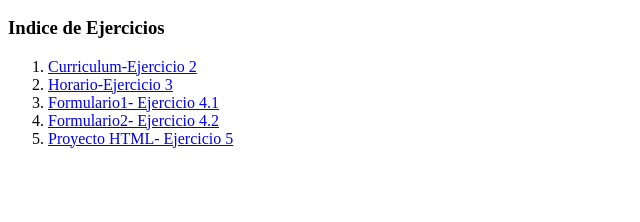
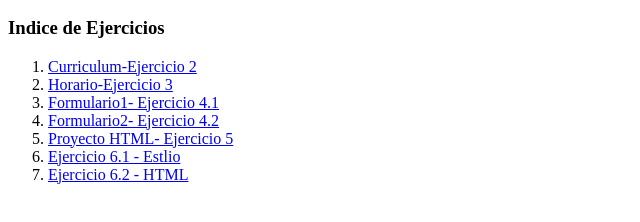
Before and after one commit to Ibaisolves/APW-25-26, a plain HTML site: page index.html in a window 1280 px wide. Shown: the part 110-332 px from the top of the page, without its empty margins (0-640 px from the left). Drawn offline with Linux system fonts and the light colour scheme.

Commit message:
Update index.html

```diff
--- a/index.html
+++ b/index.html
@@ -18,6 +18,8 @@
         <li><a href="Formulario/index.html">Formulario1- Ejercicio 4.1</a></li>
         <li><a href=Formulario2/index.html>Formulario2- Ejercicio 4.2</a></li>
         <li><a href=Proyecto/index.html>Proyecto HTML- Ejercicio 5</a></li>
+        <li><a href=ejercicio aules ccs/css/styles.css>Ejercicio 6.1 - Estlio</li>
+        <li><a href=ejercicio aules ccs/index.html>Ejercicio 6.2 - HTML</li>
 
     </ol>
 
```
